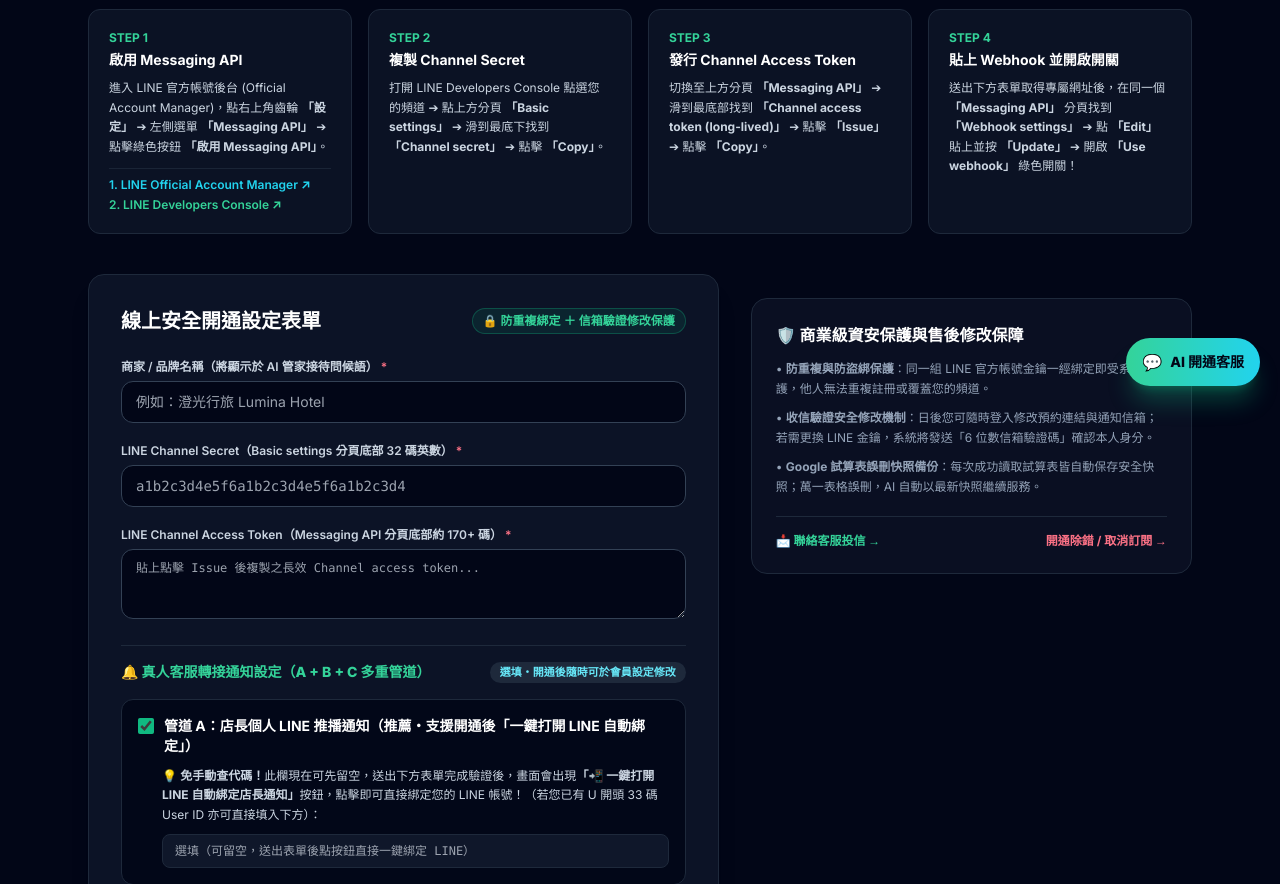
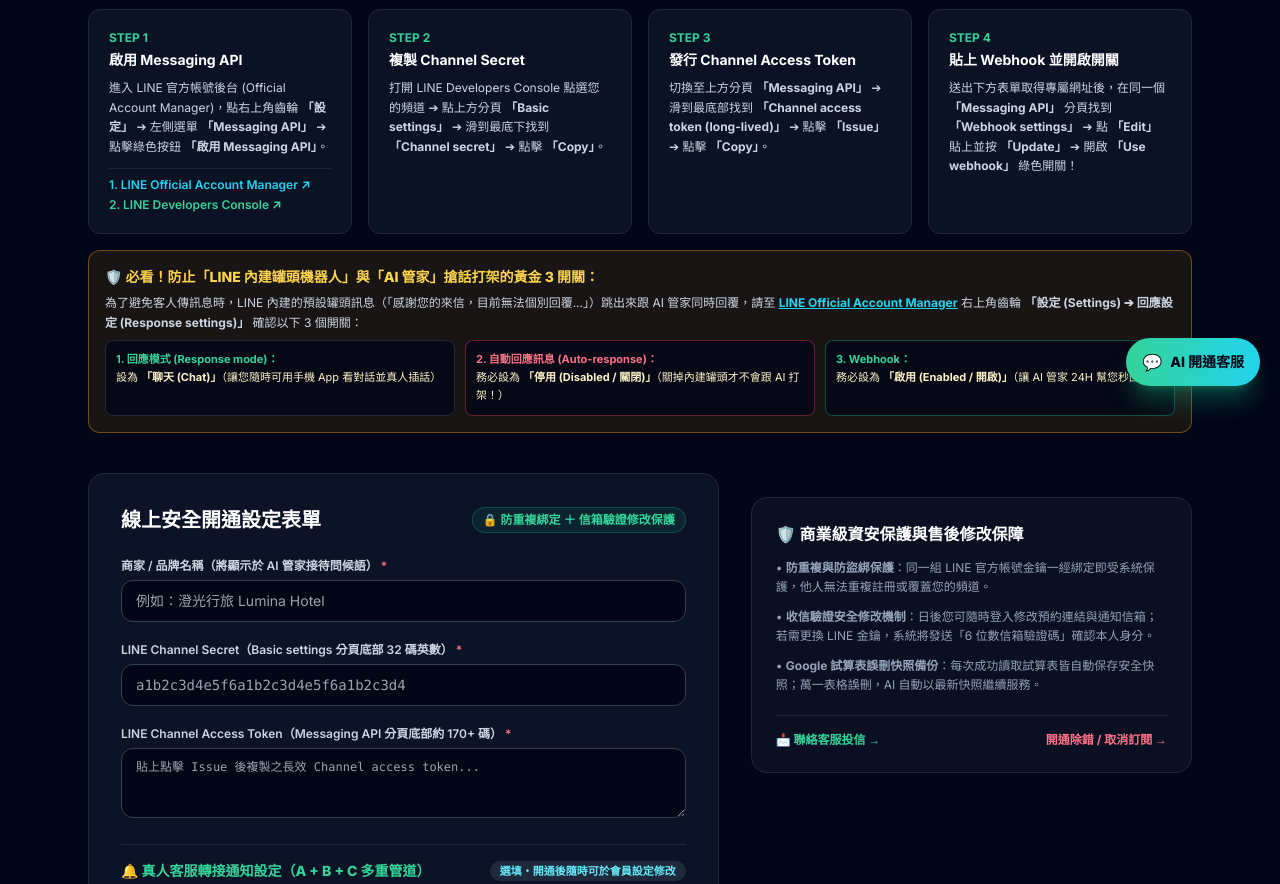
Before and after one commit to Yaduck-vtuber/line-ai-bot, a Flask app: page /onboarding in a window 1280 px wide. Shown: the part 394-1278 px from the top of the page. Run offline with Flask 3, Linux system fonts and the light colour scheme; some libraries are stand-ins or nearby versions.

Commit message:
docs(onboarding): add LINE Response Settings 3-switch guide to prevent built-in auto-reply conflict

```diff
--- a/templates/onboarding.html
+++ b/templates/onboarding.html
@@ -124,6 +124,30 @@
           <p data-i18n="s4_desc" class="text-xs text-slate-300 leading-relaxed">
             送出下方表單取得專屬網址後，在同一個 <strong>「Messaging API」</strong> 分頁找到 <strong>「Webhook settings」</strong> ➔ 點 <strong>「Edit」</strong> 貼上並按 <strong>「Update」</strong> ➔ 開啟 <strong>「Use webhook」</strong> 綠色開關！
           </p>
+        </div>
+      </div>
+
+      <!-- 新增：防機器人打架黃金 3 開關提醒（避免 LINE 內建罐頭訊息與 AI 同時回覆） -->
+      <div class="mt-4 bg-amber-500/10 border border-amber-500/40 rounded-xl p-4 text-xs text-amber-100 leading-relaxed">
+        <div class="font-extrabold text-amber-300 text-sm mb-1.5">
+          🛡️ 必看！防止「LINE 內建罐頭機器人」與「AI 管家」搶話打架的黃金 3 開關：
+        </div>
+        <p class="text-slate-300 mb-2">
+          為了避免客人傳訊息時，LINE 內建的預設罐頭訊息（「感謝您的來信，目前無法個別回覆...」）跳出來跟 AI 管家同時回覆，請至 <a href="https://manager.line.biz/" target="_blank" class="text-cyan-400 underline font-bold">LINE Official Account Manager</a> 右上角齒輪 <strong>「設定 (Settings) ➔ 回應設定 (Response settings)」</strong> 確認以下 3 個開關：
+        </p>
+        <div class="grid grid-cols-1 sm:grid-cols-3 gap-2.5 text-[11px]">
+          <div class="bg-slate-950/80 border border-slate-800 rounded-lg p-2.5">
+            <span class="text-emerald-400 font-bold">1. 回應模式 (Response mode)：</span><br/>
+            設為 <strong>「聊天 (Chat)」</strong>（讓您隨時可用手機 App 看對話並真人插話）
+          </div>
+          <div class="bg-slate-950/80 border border-rose-500/40 rounded-lg p-2.5">
+            <span class="text-rose-400 font-bold">2. 自動回應訊息 (Auto-response)：</span><br/>
+            務必設為 <strong>「停用 (Disabled / 關閉)」</strong>（關掉內建罐頭才不會跟 AI 打架！）
+          </div>
+          <div class="bg-slate-950/80 border border-emerald-500/40 rounded-lg p-2.5">
+            <span class="text-emerald-400 font-bold">3. Webhook：</span><br/>
+            務必設為 <strong>「啟用 (Enabled / 開啟)」</strong>（讓 AI 管家 24H 幫您秒回！）
+          </div>
         </div>
       </div>
     </section>
```
